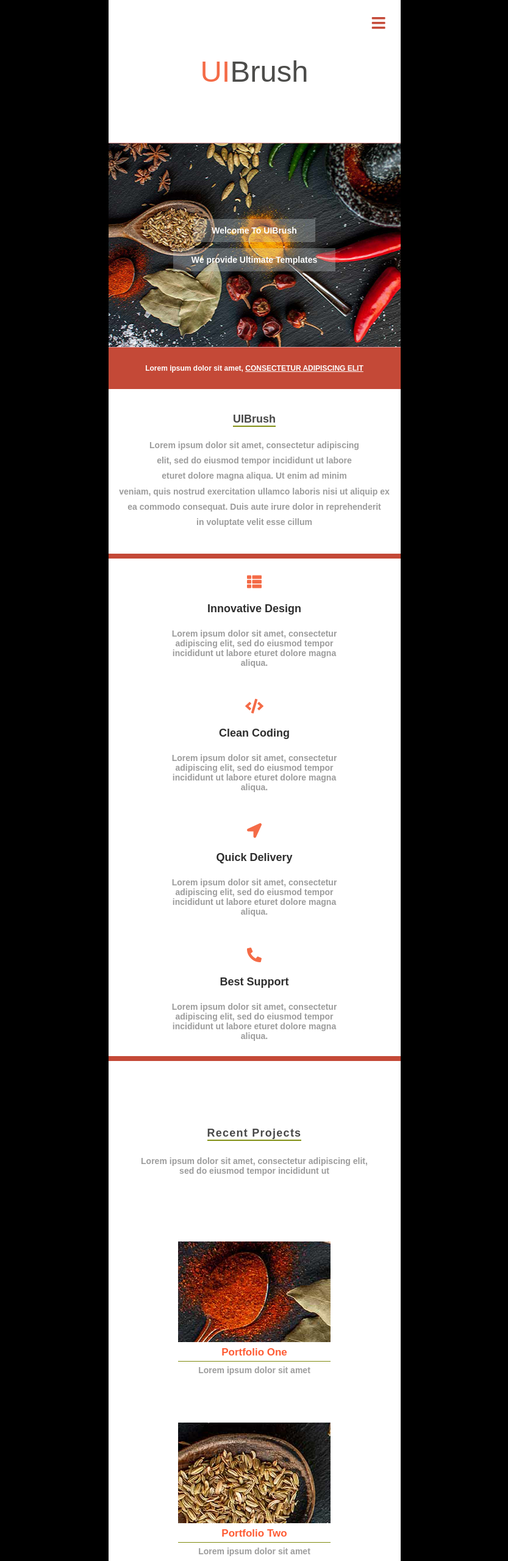
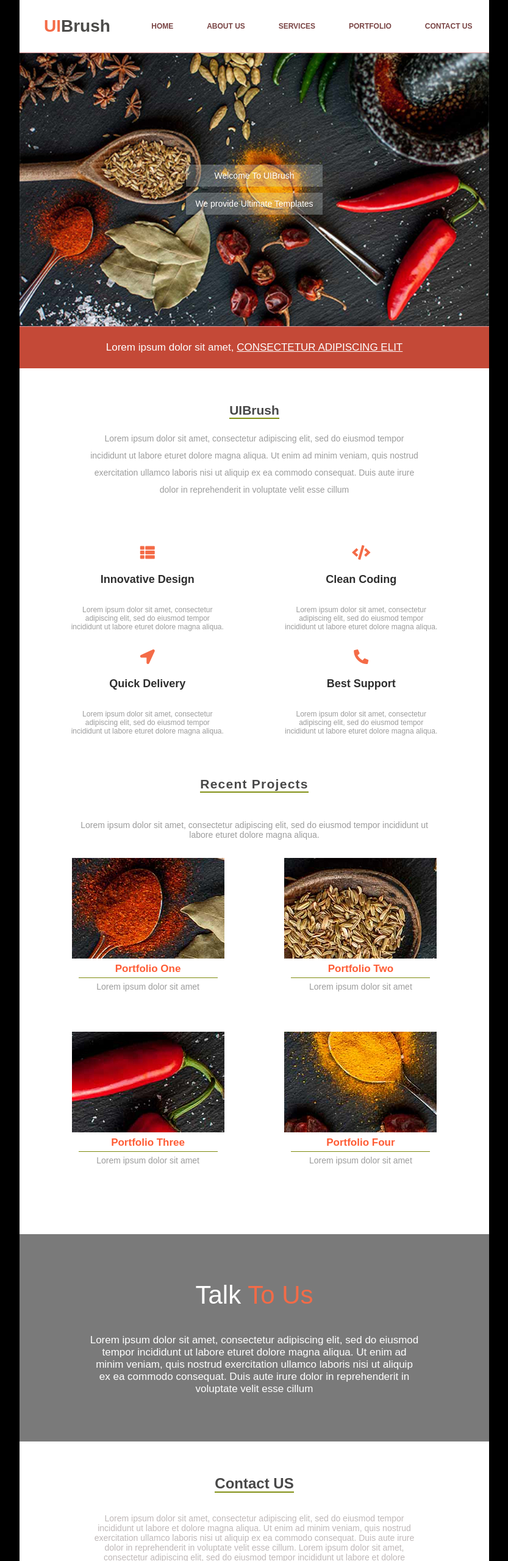
Before and after one commit to Vladimir-L/project_front, a plain HTML site: page index.html in a window 1280 px wide. Shown: the top 2560 px of the page at 61% size, without its empty margins (223-1056 px from the left). Drawn offline with Linux system fonts and the light colour scheme.

Commit message:
responsive design

```diff
--- /dev/null
+++ b/css/media.css
@@ -0,0 +1,99 @@
+@media screen and (min-width: 560px) {
+    .websiteTitle {
+        height: 86px;
+        display: flex;
+        flex-direction: row;
+    }
+    .websiteTitle h1 {
+        font-size: 2em;
+        font-weight: bold;
+        padding: 0 40px;
+    }
+    .websiteTitle i {
+        display: none;
+    }
+    .menu {
+        flex-grow: 1;
+    }
+    .nav-menu {
+        display: flex;
+    }
+    .nav-menu li {
+        flex-grow: 1;
+        text-align: center;
+        font-size: 12px;
+        flex-grow: 1;
+    }
+    .nav-menu li a {
+        color: #794444;
+    }
+    .someText p {
+        font-size: 17px;
+    }
+    .someContent {
+        border: none;
+    }
+    .someContent h3 {
+        font-size: 21px;
+        margin-top: 0px
+    }
+    .firstSection{
+        min-height: 400px;
+        border: none;
+    }
+    .firstSection article {
+        margin-top: 20px;
+        width: 45%;
+    }
+    .firstSection p {
+        display: inline-block;
+        font-size: 12px;
+        width: 80%;
+    }
+    .secondSection {
+        height: 750px;
+    }
+    .projectTitle h3{
+        font-size: 21px;
+        margin: 0 0 20px 0;
+    }
+    .secondSection article{
+        width: 37%;
+    }
+    .talkToUs{
+        min-height: 340px;
+    }
+    .contactUs {
+        min-height: 300px;
+    }
+    .contactUs h2 {
+        font-size: 24px;
+        padding-bottom: 35px
+    }
+    .contactUs p {
+        font-size: 14px;
+    }
+    .contactDetails {
+        min-height: 750px;
+    }
+    .contactDetails h2 {
+        font-size: 22px;
+        margin: 80px 0 40px 0;
+    }
+    .contactDetails h2 span {
+           border: none;
+    }
+    .information {
+        width: 45%;
+    }
+    .information p {
+        font-size: 14px;
+    }
+
+    input[type=text], input[type=email], textarea {
+        width: 75%;
+    }
+    input[type=button] {
+        width: 55%;
+    }
+}
--- /dev/null
+++ b/css/style.css
@@ -0,0 +1,291 @@
+* {
+	padding: 0;
+	margin: 0;
+	box-sizing: border-box;
+}
+body {
+	background-color: black;
+	height: 100%;
+	min-width: 400px;
+	max-width: 770px;
+	margin: auto;
+}
+a {
+	text-decoration: none;
+}
+.wrapper {
+	background-color: white;
+	font-family: Arial, Helvetica, sans-serif;
+	font-size: 14px;
+}
+.websiteTitle, .slidePicture, .someContent, .firstSection article, .projectTitle, .talkToUs,
+ .contactUs {
+	display: flex;
+	align-items: center;
+  	justify-content: center;
+}
+.websiteTitle, .slidePicture, .someContent, .firstSection article, .projectTitle, .talkToUs,
+.contactUs {
+	flex-direction: column;
+}
+.websiteTitle {
+	height: 234px;
+	position: relative;
+}
+.websiteTitle h1 span {color: #f46b47;font-size: 1em;}
+.websiteTitle h1 {
+	font-size: 4em;
+	color: #4c4c4a;
+	font-weight: normal;
+}
+.menu [type="checkbox"] {
+	display: none;
+}
+.menu label.toggleMenu {
+	position: absolute;
+	color: #c44937;
+	font-size: 25px;
+	top: 25px;
+	right: 25px;
+}
+.nav-menu {
+	display: none;
+}
+.nav-menu li {
+	text-transform: uppercase;
+	list-style: none;
+    overflow: hidden;
+    font-weight: bold;
+}
+.slidePicture {
+	border-top: 1px solid #e39799;
+	border-bottom: 1px solid #e39799;
+	position: relative;
+}
+.slidePicture img {
+	width: 100%;
+	height: 100%;
+}
+.hero {
+	position: absolute;
+	display: flex;
+	flex-direction: column;
+}
+.hero p {
+	flex-grow: 1;
+	color: white;
+	padding: 10px 15px;
+	background: rgba(205, 214, 219, 0.3);
+	margin: 5px;
+	text-align: center;
+}
+.someText {
+	height: 68px;
+	line-height: 68px;
+	background-color: #c44937;
+}
+.someText p {
+	vertical-align: middle;
+	color: white;
+	text-align: center;
+	font-size: 12px;
+}
+.someText p span{
+	text-transform: uppercase;
+	text-decoration: underline;
+}
+.someContent {
+	border-bottom: 8px solid #c44937;
+	min-height: 270px;
+}
+.someContent h3 {
+	font-size: 18px;
+	color: #484848;
+	border-bottom: 2px solid #829015;
+	margin: 18px 0px;
+}
+.someContent p {
+	text-align: center;
+	color: #9c9c9c;
+	line-height: 200%;
+	width: 70%;
+}
+/*стили к блокам с текстовы контентом, блоками с картинками */
+.firstSection {
+	text-align: center;
+	min-height: 840px;
+	border-bottom: 8px solid #c44937;
+}
+.secondSection, .projectTitle, .secondSection article{
+	flex: 1;
+}
+.firstSection article {
+	display: inline-block;
+	width: 80%;
+	margin-top: 40px;
+	text-align: center;
+}
+.firstSection .fas {
+	color: #f46b47;
+	font-size: 24px;
+	padding-bottom: 22px;
+}
+.firstSection h3{
+	font-size: 18px;
+	color: #2e2e2e;
+	padding-bottom: 22px;
+}
+.firstSection p {
+	padding: 10px;
+}
+.firstSection p, .projectTitle p, .secondSection p{
+	color: #9c9c9c;
+}
+.secondSection {
+	height: 1300px;
+	text-align: center;
+}
+.projectTitle h3 {
+	font-size: 20px;
+	color: #484848;
+	border-bottom: 2px solid #829015;
+	letter-spacing: 1.25px;
+	margin: 70px 0px 25px 0px;
+}
+.projectTitle p {
+	display: inline-block;
+	padding-top: 25px;
+	width: 75%;
+}
+.secondSection article{
+	display: inline-block;
+	width: 50%;
+	margin: 30px;
+}
+.secondSection article img {
+	max-width: 100%;
+}
+.secondSection h4 {
+	border-bottom: 1px solid #7e8a0c;
+	font-size: 17px;
+	color: #fe5c35;
+	padding: 4px;
+	display: inline-block;
+	width: 80%;
+}
+.secondSection article p {
+	padding: 6px;
+}
+.talkToUs {
+	min-height: 440px;
+	background-color: #7a7a7a;
+	text-align: center;
+}
+.talkToUs h1 {
+	color: white;
+	font-size: 42px;
+	font-weight: normal;
+	padding-bottom: 40px;
+}
+.talkToUs  span {color: #f46b47;}
+.talkToUs p {
+	color: white;
+	font-size: 17px;
+	width: 70%;
+}
+.contactUs {
+	min-height: 680px;
+	text-align: center;
+}
+.contactUs h2 {
+	font-size: 36px;
+	color: #484848;
+	padding-bottom: 60px;
+}
+.contactUs h2 span {border-bottom: 2px solid #829015;}
+.contactUs p {
+	width: 70%;
+	font-size: 20px;
+	color: #bfb8b8;
+}
+.image img {
+	display: block;
+	margin: auto;
+	max-width: 100%;
+}
+/*стили к блокам "контактная инфо.", и футер*/
+.contactDetails {
+	min-height: 900px;
+	text-align: center;
+	font-weight: normal;
+	width: 100%;
+}
+.contactDetails h2 {
+	font-size: 34px;
+	color: #484848;
+	margin: 80px 0;
+}
+.contactDetails h2 span {
+	border-bottom: 1px solid #829015;
+	padding-bottom: 16px;
+}
+.information {
+	margin-bottom: 30px;
+	display: inline-block;
+	width: 85%;
+}
+.infoWrap {
+	display: flex;
+	align-items: center;
+  	justify-content: center;
+}
+.information i {
+	text-align: left;
+	padding-right: 25px;
+	font-size: 24px;
+	color: #f27652;
+}
+.information p {
+	text-align: left;
+	font-size: 24px;
+	color: #9c9c9c;
+}
+.information i, .information p {
+}
+
+input[type=text], input[type=email], textarea {
+  width: 90%;
+  height: 50px;
+  padding: 12px 12px;
+  margin: 5px 0px;
+  background-color: #f0f0f0;
+  border-style: none;
+  border-radius: 5px;
+  font-size: 14px;
+}
+textarea {
+	height: 167px;
+	resize: none;
+}
+input[type=button] {
+	height: 44px;
+	width: 60%;
+	margin-top: 23px;
+	border-radius: 5px;
+	border-style: none;
+	color: white;
+	background-color: #f27654;
+	font-size: 14px;
+}
+footer {
+	height: 150px;
+}
+.footerLine {
+	height: 56px;
+	background-color: #f27654;
+	display: flex;
+	align-items: center;
+  	justify-content: center;
+  	color: white;
+  	font-weight: normal;
+ }
--- a/index.html
+++ b/index.html
@@ -3,22 +3,37 @@
 <head>
 <meta http-equiv="content-type"  content="text/html; charset=utf-8">
 <title>Mobile version</title>
-<link rel="stylesheet" href="css/main.css">
-<link rel="stylesheet" href="css/content.css">
-<link rel="stylesheet" href="css/end.css">
+<meta name="viewport" content="width=device-width, initial-scale=1">
+<link rel="stylesheet" href="css/style.css">
+<link rel="stylesheet" href="css/media.css">
 <link rel="stylesheet" href="font-awesome/css/all.css">
 </head>
 <body>
 <div class="wrapper">
   <header>
     <div class="websiteTitle">
-      <i class="fas fa-bars"></i>
+
       <h1><span>UI</span>Brush</h1>
+      <nav class="menu">
+        <input type="checkbox" name="toggle" id="menuToggle" class="toggleMenu">
+        <label for="menuToggle" class="toggleMenu"><i class="fas fa-bars"></i></label>
+          <ul class="nav-menu">
+            <li><a href="">Home</a></li>
+            <li><a href="">About us</a></li>
+            <li><a href="">services</a></li>
+            <li><a href="">portfolio</a></li>
+            <li><a href="">contact us</a></li>
+          </ul>
+      </nav>
+
     </div>
 
     <div class="slidePicture">
+      <img src="Picture/1.jpg" alt="">
+        <div class="hero">
           <p>Welcome To UIBrush</p>
           <p>We provide Ultimate Templates</p>
+        </div>
     </div>
 
     <div class="someText">
@@ -27,11 +42,11 @@
 
     <div class="someContent">
       <h3>UIBrush</h3>
-      <p>Lorem ipsum dolor sit amet, consectetur adipiscing<br>
-        elit, sed do eiusmod tempor incididunt ut labore<br>
-        eturet dolore magna aliqua. Ut enim ad minim<br>
-        veniam, quis nostrud exercitation ullamco laboris nisi ut aliquip ex<br>
-        ea commodo consequat. Duis aute irure dolor in reprehenderit<br>
+      <p>Lorem ipsum dolor sit amet, consectetur adipiscing
+        elit, sed do eiusmod tempor incididunt ut labore
+        eturet dolore magna aliqua. Ut enim ad minim
+        veniam, quis nostrud exercitation ullamco laboris nisi ut aliquip ex
+        ea commodo consequat. Duis aute irure dolor in reprehenderit
         in voluptate velit esse cillum
       </p>
     </div>
@@ -41,36 +56,36 @@
       <article>
         <i class="fas fa-th-list"></i>
         <h3>Innovative Design</h3>
-        <p>Lorem ipsum dolor sit amet, consectetur<br>
-          adipiscing elit, sed do eiusmod tempor<br>
-          incididunt ut labore eturet dolore magna<br>
+        <p>Lorem ipsum dolor sit amet, consectetur
+          adipiscing elit, sed do eiusmod tempor
+          incididunt ut labore eturet dolore magna
           aliqua.
         </p>
       </article>
       <article>
         <i class="fas fa-code"></i>
         <h3>Clean Coding</h3>
-        <p>Lorem ipsum dolor sit amet, consectetur<br>
-          adipiscing elit, sed do eiusmod tempor<br>
-          incididunt ut labore eturet dolore magna<br>
+        <p>Lorem ipsum dolor sit amet, consectetur
+          adipiscing elit, sed do eiusmod tempor
+          incididunt ut labore eturet dolore magna
           aliqua.
         </p>
       </article>
       <article>
         <i class="fas fa-location-arrow"></i>
         <h3>Quick Delivery</h3>
-        <p>Lorem ipsum dolor sit amet, consectetur<br>
-          adipiscing elit, sed do eiusmod tempor<br>
-          incididunt ut labore eturet dolore magna<br>
+        <p>Lorem ipsum dolor sit amet, consectetur
+          adipiscing elit, sed do eiusmod tempor
+          incididunt ut labore eturet dolore magna
           aliqua.
         </p>
       </article>
       <article>
         <i class="fas fa-phone-alt"></i>
         <h3>Best Support</h3>
-        <p>Lorem ipsum dolor sit amet, consectetur<br>
-          adipiscing elit, sed do eiusmod tempor<br>
-          incididunt ut labore eturet dolore magna<br>
+        <p>Lorem ipsum dolor sit amet, consectetur
+          adipiscing elit, sed do eiusmod tempor
+          incididunt ut labore eturet dolore magna
           aliqua.
         </p>
       </article>
@@ -79,10 +94,13 @@
     <div class="secondSection">
       <div class="projectTitle">
         <h3>Recent Projects</h3>
-        <p>Lorem ipsum dolor sit amet, consectetur adipiscing elit,<br>
-          sed do eiusmod tempor incididunt ut
+        <p>Lorem ipsum dolor sit amet, consectetur
+          adipiscing elit, sed do eiusmod tempor
+          incididunt ut labore eturet dolore magna
+          aliqua.
         </p>
       </div>
+
       <article>
         <img src="Picture/2.jpg" alt="image">
         <h4>Portfolio One</h4>
@@ -108,12 +126,12 @@
     <div class="talkToUs">
       <h1>Talk <span>To Us</span></h1>
       <p>
-        Lorem ipsum dolor sit amet, consectetur adipiscing<br>
-        elit, sed do eiusmod tempor incididunt ut labore<br>
-        eturet dolore magna aliqua. Ut enim ad minim<br>
-        veniam, quis nostrud exercitation ullamco laboris<br>
-        nisi ut aliquip ex ea commodo consequat. Duis aute<br>
-        irure dolor in reprehenderit in voluptate<br>
+        Lorem ipsum dolor sit amet, consectetur adipiscing
+        elit, sed do eiusmod tempor incididunt ut labore
+        eturet dolore magna aliqua. Ut enim ad minim
+        veniam, quis nostrud exercitation ullamco laboris
+        nisi ut aliquip ex ea commodo consequat. Duis aute
+        irure dolor in reprehenderit in voluptate
         velit esse cillum
       </p>
     </div>
@@ -125,37 +143,39 @@
       </p>
     </div>
 
-    <div class="image"></div>
+    <div class="image"><img src="Picture/6.jpg" alt=""></div>
 
     <div class="contactDetails">
-
       <h2><span>Contact Details</span></h2>
-
       <div class="information">
+        <div class="infoWrap">
           <i class="fas fa-phone-alt"></i>
           <p>(+91) 0975 720 3582</p>
         </div>
+      </div>
 
       <div class="information">
+        <div class="infoWrap">
           <i class="far fa-envelope"></i>
           <p>Email@domain.com</p>
         </div>
+      </div>
 
       <div class="information">
+        <div class="infoWrap">
           <i class="fas fa-map-marker-alt"></i>
           <p>No.235, New St, 25<span>th</span><br>
             Sector, London,<br>
             England
           </p>
         </div>
-
+      </div>
       <form action="/signup" method="POST">
         <p><input type="text" placeholder="Name"></p>
         <p><input type="email" multiple placeholder="Email"></p>
         <textarea name="MyText" placeholder="Message"></textarea>
         <input type="button" value="Submit" name="btn">
       </form>
-
     </div>
 
   <footer>
```
Lines whose indentation alone changed are shown as unchanged.
